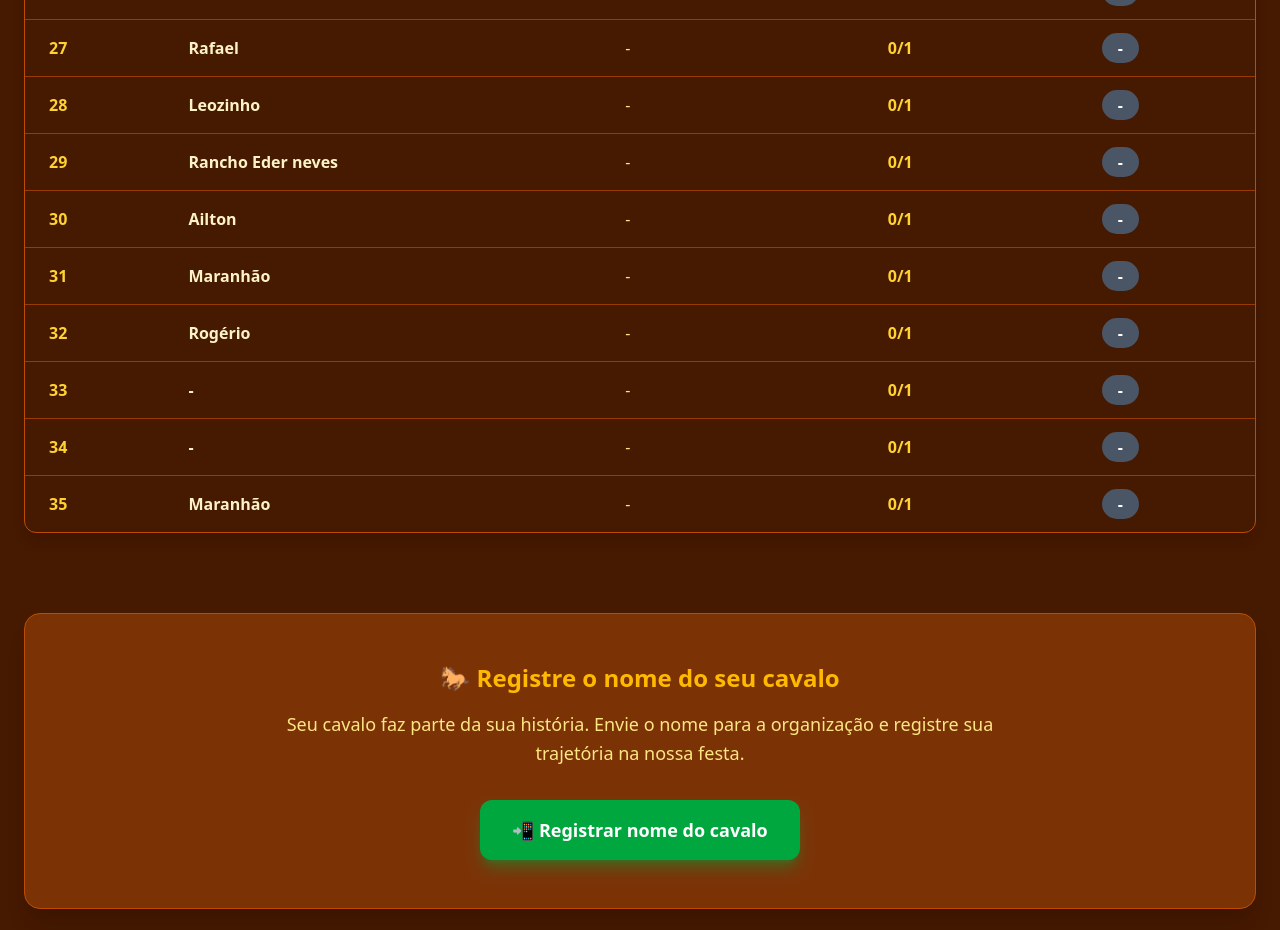
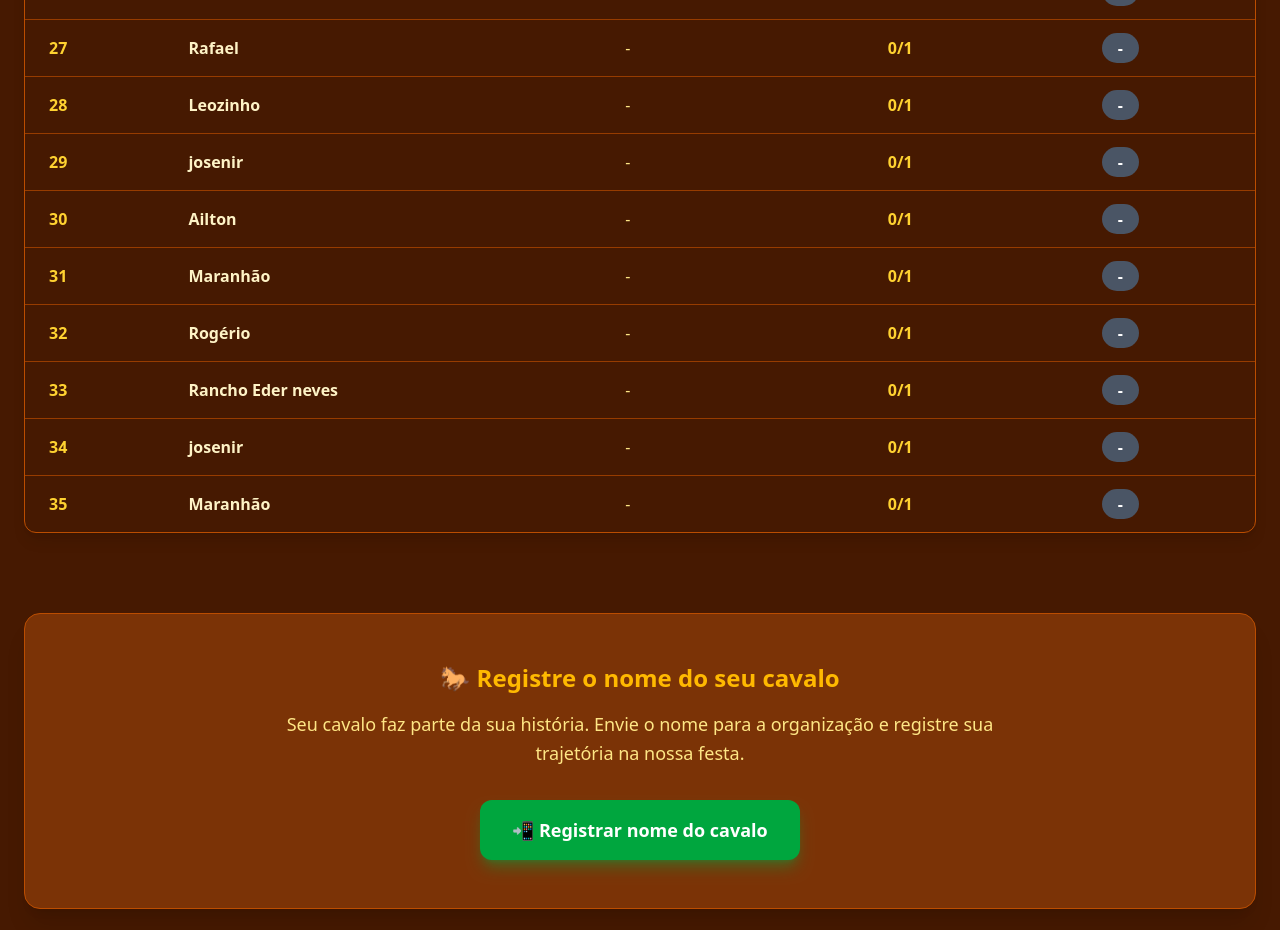
Before and after one commit to thaydionIA/vaquejada-hub, a Next.js app: page /eventos/rancho-pai-filho/participantes in a window 1280 px wide. Shown: the part 2280-3210 px from the top of the page. Built offline with nearby package versions, Linux system fonts and the light colour scheme.

Commit message:
-Participantes/Eventos:  2 Novas senhas.

```diff
--- a/data/eventos.ts
+++ b/data/eventos.ts
@@ -17,7 +17,7 @@ export const eventos: Event[] = [
     ticketPrice: 150,
     ticketLimitPerRider: 3,
 
-    ticketsSold: 33, // 👈 SE FOR IGUAL totalTickets = ESGOTADO
+    ticketsSold: 35, // 👈 SE FOR IGUAL totalTickets = ESGOTADO
 
     participants: [
       { nome: "João Silva", cavalo: "Relâmpago" },
--- a/data/participantes.ts
+++ b/data/participantes.ts
@@ -237,7 +237,7 @@ export const participantes: Participante[] = [
   },
   {
     eventoSlug: "rancho-pai-filho", //#29
-    nome: "Rancho Eder neves",
+    nome: "josenir",
     cavalo: "-",
     boisDerrubados: 0,
     totalBois: 1,
@@ -269,7 +269,7 @@ export const participantes: Participante[] = [
   },
   {
     eventoSlug: "rancho-pai-filho", //#33
-    nome: "-",
+    nome: "Rancho Eder neves",
     cavalo: "-",
     boisDerrubados: 0,
     totalBois: 1,
@@ -277,7 +277,7 @@ export const participantes: Participante[] = [
   },
   {
     eventoSlug: "rancho-pai-filho", //#34
-    nome: "-",
+    nome: "josenir",
     cavalo: "-",
     boisDerrubados: 0,
     totalBois: 1,
```
